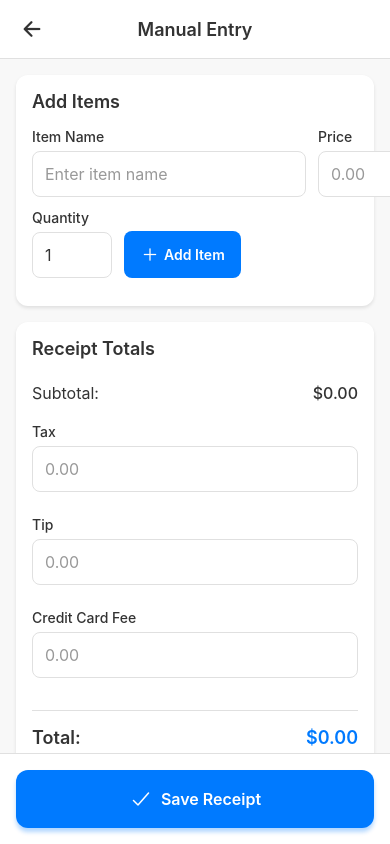
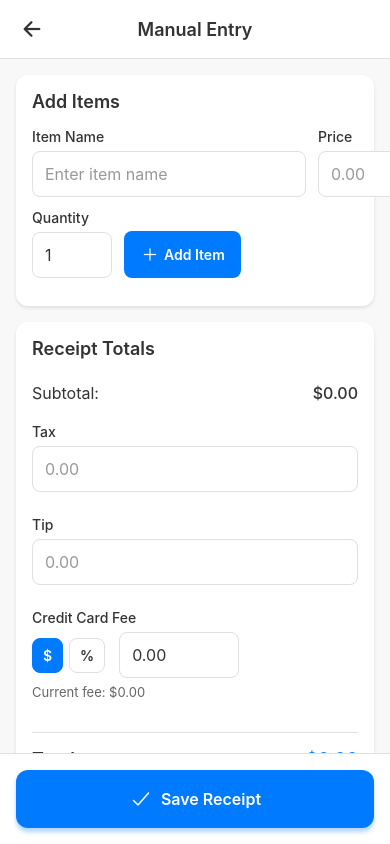
Before and after one commit to Jingtong1234/WICSE-Design-Team-Fall-2025, a React Native app in the folder client/: screen /ManualEntry in a window 390 px wide. Built offline with nearby package versions, Linux system fonts and the light colour scheme.

Commit message:
Add CC fee percentage feature

```diff
--- a/client/app/screens/ManualEntryScreen.js
+++ b/client/app/screens/ManualEntryScreen.js
@@ -30,6 +30,10 @@ const ManualEntryScreen = ({ navigation }) => {
     ccFee: '',
     merchant: '',
   });
+  const [ccFeeMode, setCcFeeMode] = useState('amount'); // 'amount' or 'percent'
+  const [ccFeeValue, setCcFeeValue] = useState(
+    receiptDetails.ccFee ? receiptDetails.ccFee.toString() : ''
+  );
 
   const addItem = () => {
     if (!currentItem.name.trim() || !currentItem.price.trim()) {
@@ -69,7 +73,13 @@ const ManualEntryScreen = ({ navigation }) => {
     const subtotal = calculateSubtotal();
     const tax = parseFloat(receiptDetails.tax) || 0;
     const tip = parseFloat(receiptDetails.tip) || 0;
-    const ccFee = parseFloat(receiptDetails.ccFee) || 0;
+    // compute cc fee based on mode
+    const parsed = parseFloat(ccFeeValue);
+    let ccFee = parseFloat(receiptDetails.ccFee) || 0;
+    if (!isNaN(parsed) && ccFeeValue !== '') {
+      const base = subtotal + tax + tip;
+      ccFee = ccFeeMode === 'percent' ? (base * parsed) / 100 : parsed;
+    }
     return subtotal + tax + tip + ccFee;
   };
 
@@ -79,14 +89,28 @@ const ManualEntryScreen = ({ navigation }) => {
       return;
     }
 
+    // determine final ccFee and ccFeePercent
+    const subtotal = calculateSubtotal();
+    const tax = parseFloat(receiptDetails.tax) || 0;
+    const tip = parseFloat(receiptDetails.tip) || 0;
+    const parsed = parseFloat(ccFeeValue);
+    let finalCcFee = parseFloat(receiptDetails.ccFee) || 0;
+    let ccFeePercent = undefined;
+    if (!isNaN(parsed) && ccFeeValue !== '') {
+      const base = subtotal + tax + tip;
+      finalCcFee = ccFeeMode === 'percent' ? (base * parsed) / 100 : parsed;
+      if (ccFeeMode === 'percent') ccFeePercent = parsed;
+    }
+
     const receiptData = {
       items: items,
       merchant: receiptDetails.merchant.trim(),
-      subtotal: calculateSubtotal(),
-      tax: parseFloat(receiptDetails.tax) || 0,
-      tip: parseFloat(receiptDetails.tip) || 0,
-      ccFee: parseFloat(receiptDetails.ccFee) || 0,
-      total: calculateTotal(),
+      subtotal: subtotal,
+      tax: tax,
+      tip: tip,
+      ccFee: finalCcFee,
+      ccFeePercent: ccFeePercent,
+      total: subtotal + tax + tip + finalCcFee,
       date: new Date().toISOString(),
       type: 'manual',
     };
@@ -241,16 +265,41 @@ const ManualEntryScreen = ({ navigation }) => {
 
               <View style={styles.inputContainer}>
                 <Text style={styles.label}>Credit Card Fee</Text>
-                <TextInput
-                  style={styles.input}
-                  value={receiptDetails.ccFee}
-                  onChangeText={(text) =>
-                    setReceiptDetails({ ...receiptDetails, ccFee: text })
-                  }
-                  placeholder="0.00"
-                  placeholderTextColor="#999"
-                  keyboardType="decimal-pad"
-                />
+                <View style={styles.ccFeeRow}>
+                  <View style={styles.ccFeeToggleContainer}>
+                    <TouchableOpacity
+                      style={[styles.ccFeeToggle, ccFeeMode === 'amount' && styles.ccFeeToggleActive]}
+                      onPress={() => setCcFeeMode('amount')}
+                    >
+                      <Text style={[styles.ccFeeToggleText, ccFeeMode === 'amount' && styles.ccFeeToggleTextActive]}>$</Text>
+                    </TouchableOpacity>
+
+                    <TouchableOpacity
+                      style={[styles.ccFeeToggle, ccFeeMode === 'percent' && styles.ccFeeToggleActive]}
+                      onPress={() => setCcFeeMode('percent')}
+                    >
+                      <Text style={[styles.ccFeeToggleText, ccFeeMode === 'percent' && styles.ccFeeToggleTextActive]}>%</Text>
+                    </TouchableOpacity>
+                  </View>
+
+                  <TextInput
+                    style={styles.ccFeeInput}
+                    value={ccFeeValue}
+                    onChangeText={setCcFeeValue}
+                    keyboardType="decimal-pad"
+                    placeholder={ccFeeMode === 'percent' ? '0' : '0.00'}
+                  />
+                </View>
+                <Text style={styles.ccFeeHint}>
+                  Current fee: ${(() => {
+                    const base = calculateSubtotal() + (parseFloat(receiptDetails.tax) || 0) + (parseFloat(receiptDetails.tip) || 0);
+                    const parsed = parseFloat(ccFeeValue);
+                    if (!isNaN(parsed) && ccFeeValue !== '') {
+                      return (ccFeeMode === 'percent' ? (base * parsed) / 100 : parsed).toFixed(2);
+                    }
+                    return ((parseFloat(receiptDetails.ccFee) || 0)).toFixed(2);
+                  })()}
+                </Text>
               </View>
 
               <View style={[styles.totalRow, styles.finalTotalRow]}>
@@ -436,6 +485,50 @@ const styles = StyleSheet.create({
     fontWeight: '600',
     color: '#007AFF',
   },
+  ccFeeRow: {
+    flexDirection: 'row',
+    alignItems: 'center',
+  },
+  ccFeeToggleContainer: {
+    flexDirection: 'row',
+    marginRight: 8,
+  },
+  ccFeeToggle: {
+    borderWidth: 1,
+    borderColor: '#e0e0e0',
+    borderRadius: 8,
+    paddingHorizontal: 10,
+    paddingVertical: 8,
+    marginRight: 6,
+    backgroundColor: '#fff',
+  },
+  ccFeeToggleActive: {
+    backgroundColor: '#007AFF',
+    borderColor: '#007AFF',
+  },
+  ccFeeToggleText: {
+    color: '#333',
+    fontWeight: '600',
+  },
+  ccFeeToggleTextActive: {
+    color: '#fff',
+  },
+  ccFeeInput: {
+    borderWidth: 1,
+    borderColor: '#e0e0e0',
+    borderRadius: 8,
+    paddingHorizontal: 12,
+    paddingVertical: 12,
+    fontSize: 16,
+    color: '#333',
+    backgroundColor: '#fff',
+    width: 120,
+  },
+  ccFeeHint: {
+    marginTop: 6,
+    fontSize: 13,
+    color: '#666',
+  },
   saveButtonContainer: {
     padding: 16,
     backgroundColor: '#fff',
--- a/client/app/screens/ReviewReceiptScreen.js
+++ b/client/app/screens/ReviewReceiptScreen.js
@@ -663,6 +663,8 @@ const ReviewReceiptScreen = ({ navigation, route }) => {
               selectedValue={endCurrency}
               onOpen={() => setActiveDropdownType('end')}
             />
+
+            {/* Credit Card Fee is entered on Manual Entry screen and stored on the receipt */}
           </View>
         </View>
       </ScrollView>
@@ -969,6 +971,7 @@ const styles = StyleSheet.create({
     fontSize: 15,
     fontWeight: '600',
   },
+  /* (Credit card fee UI moved to ManualEntryScreen) */
 
   /* Itemized Split Styles */
   itemizedPersonSection: {
```
